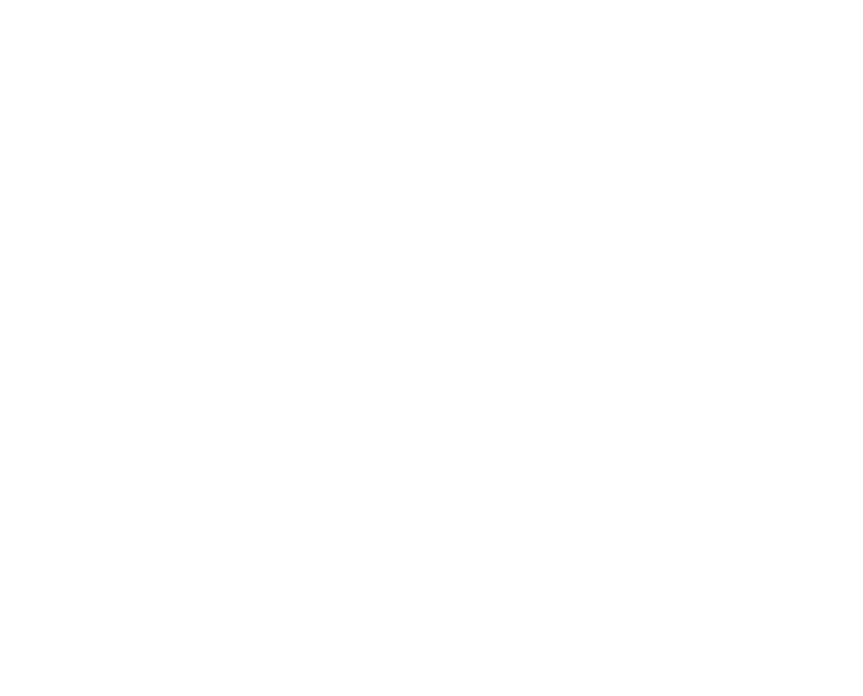
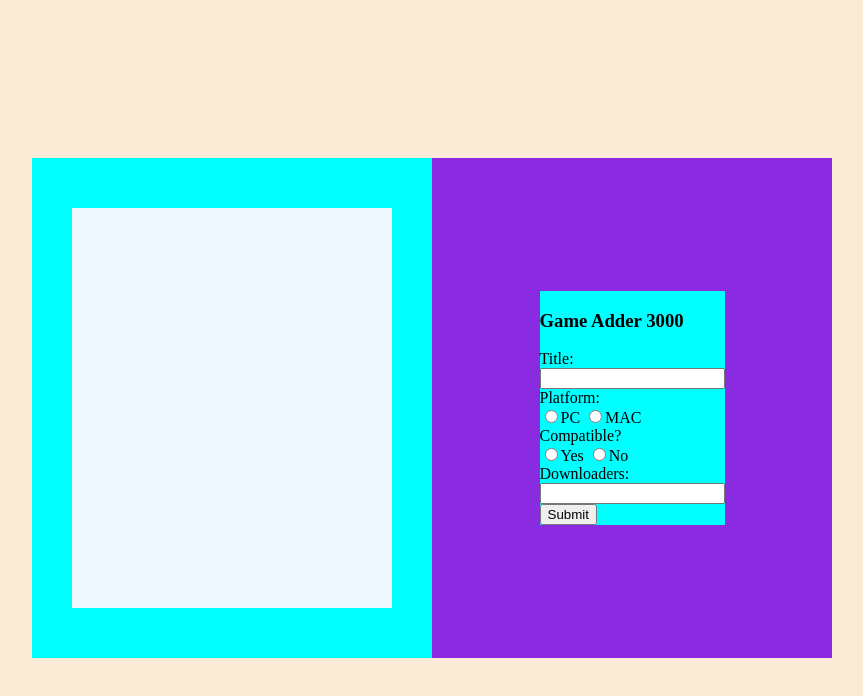
Before and after one commit to beefrolls/game-playlist-maker, a plain HTML site: page index.html in a window 1280 px wide. Shown: the whole page, without its empty margins (216-1079 px from the left). Drawn offline with Linux system fonts and the light colour scheme.

Commit message:
Modified HTML & CSS

```diff
--- a/index.html
+++ b/index.html
@@ -8,13 +8,50 @@
     <link rel="stylesheet" href="styles.css">
 </head>
 <body>
-    <div class="mainframe">
-
+    <div class="main-frame">
+        <div class="left">
+            <div class="game-list">
+                <!--Header-->
+            </div>
+        </div>
+        <div class="right">
+            <div class="header">
+                <h3>Game Adder 3000</h3>
+            </div>
+            <form>
+                <div class="title">
+                    <label for="title">Title:</label>
+                    <br>
+                    <input type="text" id="title" name="title">
+                </div>
+                <div class="platform">
+                    <label for="platform">Platform:</label>
+                    <br>
+                    <input type="radio" id="pc" name="platform" value="pc">PC
+                    <input type="radio" id="mac" name="platform" value="mac">MAC
+                </div>
+                <div class="compatibility">
+                    <label for="compatibility">Compatible?</label>
+                    <br>
+                    <input type="radio" id="yes" name="compatibility">Yes
+                    <input type="radio" id="no" name="compatibility">No
+                </div>
+                <div class="downloaders">
+                    <label for="downloaders">Downloaders:</label>
+                    <br>
+                    <input list="downloaders" id="inputField" name="downloaders">
+                    <datalist id="downloaders">
+                        <option value="GOG-Games">
+                        <option value="CS.RIN.RU">
+                        <option value="Torrminatorr">
+                        <option value="Fitgirl Repacks">
+                        <option value="DODI Repacks">
+                    </datalist>
+                </div>
+                <button>Submit</button>
+            </form>
+        </div>
     </div>
-
-
-
-
 
     <script src="code.js"></script>
 </body>
--- a/styles.css
+++ b/styles.css
@@ -0,0 +1,40 @@
+body {
+    height: 100vh;
+    width: 100vw;
+    background-color: antiquewhite;
+    display: flex;
+    justify-content: center;
+    align-items: center;
+}
+
+.main-frame {
+    height: 500px;
+    width: 800px;
+    background-color: blueviolet;
+    display: grid;
+    grid-template-columns: 1fr 1fr;
+}
+
+.left {
+    display: flex;
+    justify-content: center;
+    align-items: center;
+    background-color: aqua;
+}
+
+.left > .game-list {
+    height: 80%;
+    width: 80%;
+    background-color: aliceblue;
+}
+
+.right {
+    display: grid;
+    grid-template-rows: max-content max-content;
+    justify-content: center;
+    align-content: center;
+}
+
+.right > * {
+    background-color: aqua;
+}
```
